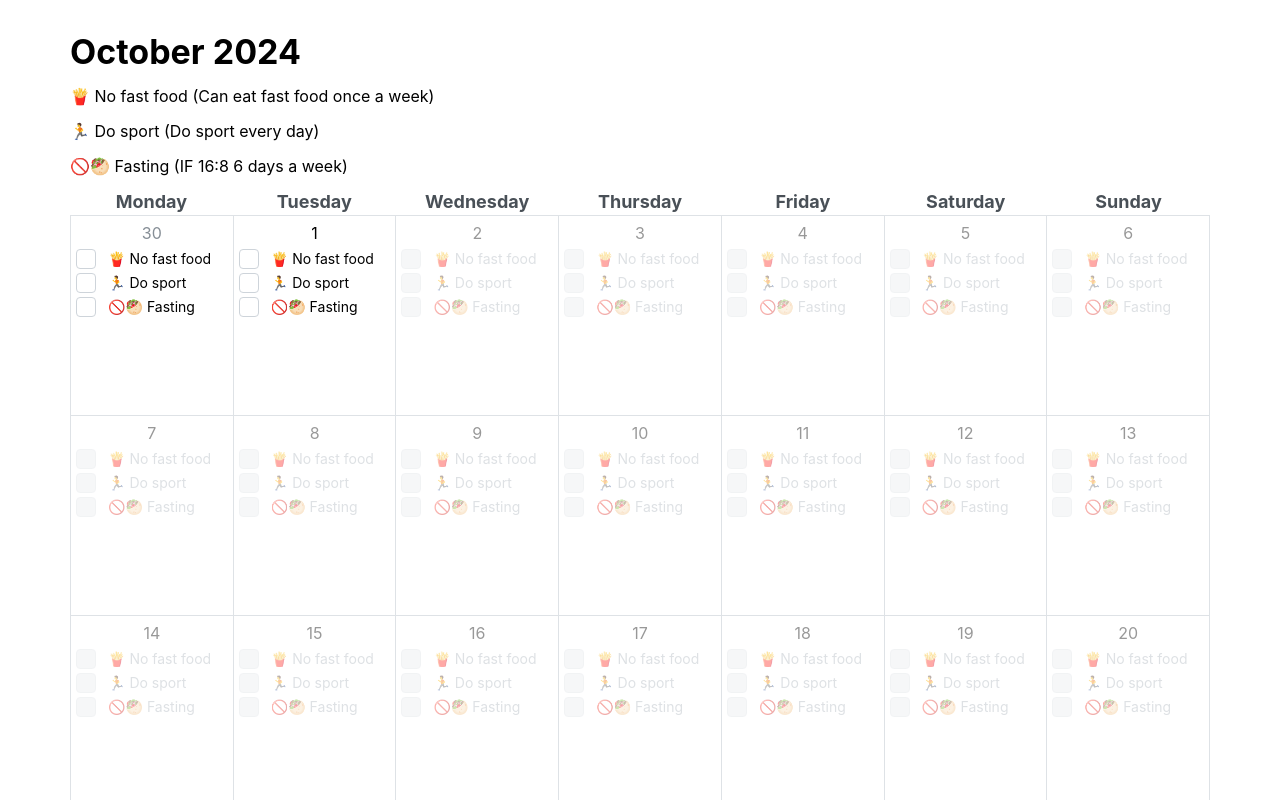
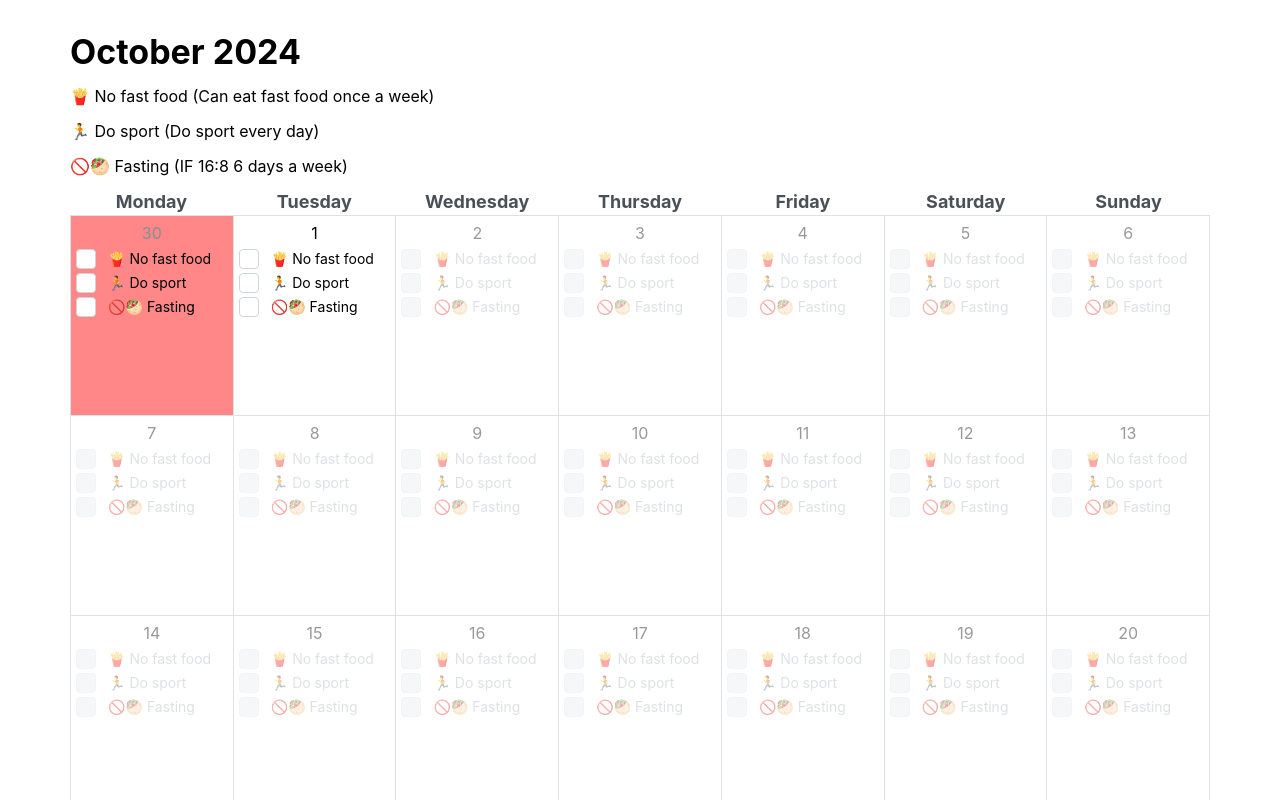
Before and after one commit to Venskiy/streaksapp, a React (Vite) app: page / in a window 1280 px wide. Shown: the top 800 px of the page. Built offline with nearby package versions, Linux system fonts and the light colour scheme.

Commit message:
Color states for days

```diff
--- a/package.json
+++ b/package.json
@@ -12,6 +12,7 @@
   "dependencies": {
     "@mantine/core": "7.12.2",
     "@mantine/hooks": "7.12.2",
+    "clsx": "^2.1.1",
     "dayjs": "^1.11.13",
     "react": "^18.3.1",
     "react-dom": "^18.3.1"
--- a/src/components/MonthView.tsx
+++ b/src/components/MonthView.tsx
@@ -1,6 +1,73 @@
+import clsx from 'clsx';
 import { Flex, Text, Title, Checkbox, Container } from '@mantine/core';
 import { useLocalStorage } from '@mantine/hooks';
 import dayjs from 'dayjs';
+
+// reading
+const GOALS = [
+  {
+    id: 1,
+    emoji: '🍟',
+    title: 'No fast food',
+    description: 'Can eat fast food once a week',
+  },
+  {
+    id: 2,
+    emoji: '🏃',
+    title: 'Do sport',
+    description: 'Do sport every day',
+  },
+  {
+    id: 3,
+    emoji: '🚫🥙',
+    title: 'Fasting',
+    description: 'IF 16:8 6 days a week',
+  },
+];
+
+const startDay = '2024-09-30';
+
+enum DayStates {
+  NOT_EXIST = 'notExist', // days before startDay
+  LOCKED = 'locked', // days after today
+  TODAY = 'today',
+  FAILED = 'failed', // nothings checked
+  BELLOW_50 = 'bellow50', // less than 50% checked
+  ABOVE_50 = 'above50', // more than 50% checked
+  SUCCESS = 'success', // all checked
+}
+
+function getDayState(day: dayjs.Dayjs): DayStates {
+  const today = dayjs();
+  if (day.isBefore(dayjs(startDay), 'day')) {
+    return DayStates.NOT_EXIST;
+  } else if (day.isAfter(today, 'day')) {
+    return DayStates.LOCKED;
+  } else if (day.isSame(today, 'day')) {
+    // TODO: when everything is checked then success
+    return DayStates.TODAY;
+  } else {
+    const dayKey = day.format('YYYY-MM-DD');
+    const goalsStatusData = JSON.parse(
+      localStorage.getItem('goalsStatusData') || '{}'
+    );
+    if (!goalsStatusData[dayKey]) {
+      return DayStates.FAILED;
+    }
+    const goalsStatus = Object.values(goalsStatusData[dayKey]);
+    const goalsCount = GOALS.length; // TODO: different day could have different goals
+    const checkedGoalsCount = goalsStatus.filter(Boolean).length;
+    if (checkedGoalsCount === 0) {
+      return DayStates.FAILED;
+    } else if (checkedGoalsCount === goalsCount) {
+      return DayStates.SUCCESS;
+    } else if (checkedGoalsCount < goalsCount / 2) {
+      return DayStates.BELLOW_50;
+    } else {
+      return DayStates.ABOVE_50;
+    }
+  }
+}
 
 const WEEKDAYS = [
   'Monday',
@@ -25,27 +92,6 @@ function WeekDaysHeader() {
   );
 }
 
-// reading
-const GOALS = [
-  {
-    id: 1,
-    emoji: '🍟',
-    title: 'No fast food',
-    description: 'Can eat fast food once a week',
-  },
-  {
-    id: 2,
-    emoji: '🏃',
-    title: 'Do sport',
-    description: 'Do sport every day',
-  },
-  {
-    id: 3,
-    emoji: '🚫🥙',
-    title: 'Fasting',
-    description: 'IF 16:8 6 days a week',
-  },
-];
 function GoalList() {
   return (
     <div>
@@ -89,26 +135,44 @@ function GoalCheckbox({ day, goal, disabled }) {
   );
 }
 
+// TODO one function which will return day cell state from enum
 function WeekRow({ week }) {
   const currentMonth = dayjs().month();
-  const today = dayjs();
   return (
     <Flex direction="row">
-      {week.map((day, idx) => (
-        <div className="day-cell flex-grow" key={`day-cell-${idx}`}>
-          <div className={day.isAfter(today) ? 'opacity-40' : ''}>
+      {week.map((day, idx) => {
+        const dayState = getDayState(day);
+        return (
+          <div
+            className={clsx('day-cell', 'flex-1', {
+              'day-failed': dayState === DayStates.FAILED,
+              'day-bellow50': dayState === DayStates.BELLOW_50,
+              'day-above50': dayState === DayStates.ABOVE_50,
+              'day-success': dayState === DayStates.SUCCESS,
+            })}
+            key={`day-cell-${idx}`}
+          >
+            <div className={dayState === DayStates.LOCKED ? 'opacity-40' : ''}>
               <Text
                 className={currentMonth === day.month() ? '' : 'text-gray'}
                 ta="center"
               >
                 {day.format('D')}
               </Text>
-            {GOALS.map((goal, idx) => (
-              <GoalCheckbox day={day} goal={goal} key={`goal-${idx}`} disabled={day.isAfter(today)} />
+              {dayState === DayStates.NOT_EXIST
+                ? null
+                : GOALS.map((goal, idx) => (
+                    <GoalCheckbox
+                      day={day}
+                      goal={goal}
+                      key={`goal-${idx}`}
+                      disabled={dayState === DayStates.LOCKED}
+                    />
                   ))}
             </div>
           </div>
-      ))}
+        );
+      })}
     </Flex>
   );
 }
--- a/src/styles/main.css
+++ b/src/styles/main.css
@@ -10,6 +10,24 @@
   padding: 5px;
 }
 
+.day-failed {
+  background-color: #ff8787;
+}
+
+.day-bellow50 {
+  background-color: #ffc107;
+}
+
+.day-above50 {
+  background-color: #a9e34b;
+}
+
+.day-success {
+  background-color: #2b8a3e;
+}
+
+
+
 .opacity-40 {
   opacity: 0.4;
 }
```
Also changed, not shown: 1 other file (tests, documents, lock files or other folders). Lines whose indentation alone changed are shown as unchanged.
